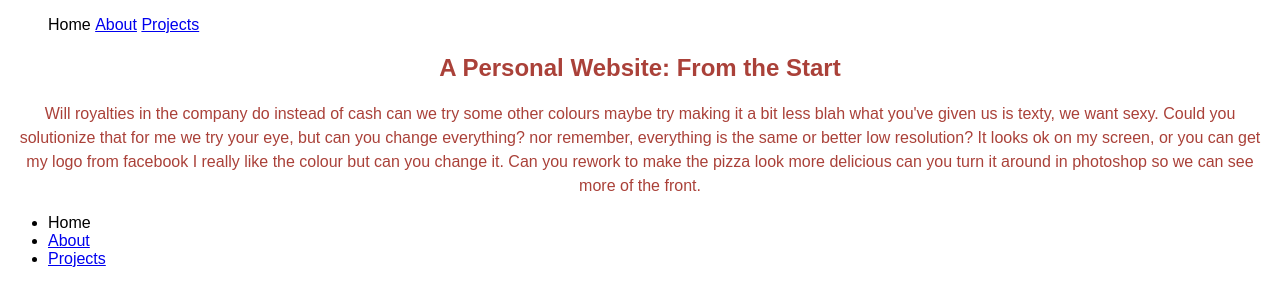
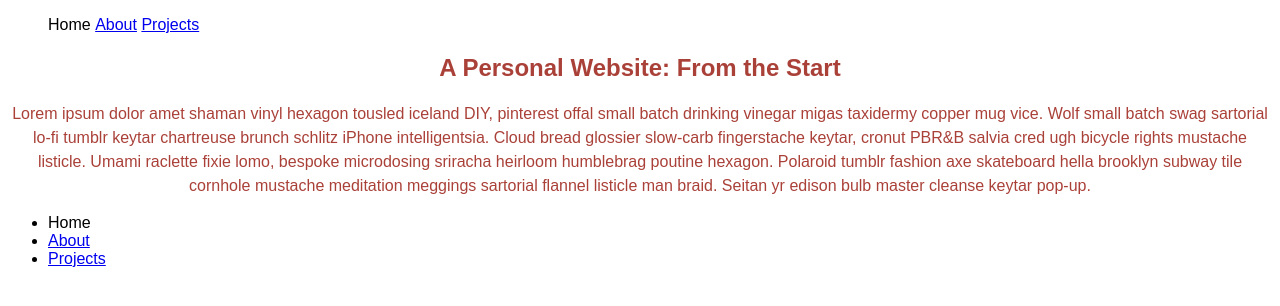
Before and after one commit to README1ST/readme1st.github.io, a plain HTML site: page index.html in a window 1280 px wide. Drawn offline with Linux system fonts and the light colour scheme.

Commit message:
:recycle: Use Hipster Ipsum

```diff
--- a/index.html
+++ b/index.html
@@ -16,7 +16,7 @@
     </header>
     <section>
         <h2>A Personal Website: From the Start</h2>
-        <p>Will royalties in the company do instead of cash can we try some other colours maybe try making it a bit less blah what you've given us is texty, we want sexy. Could you solutionize that for me we try your eye, but can you change everything? nor remember, everything is the same or better low resolution? It looks ok on my screen, or you can get my logo from facebook I really like the colour but can you change it. Can you rework to make the pizza look more delicious can you turn it around in photoshop so we can see more of the front.</p>
+        <p>Lorem ipsum dolor amet shaman vinyl hexagon tousled iceland DIY, pinterest offal small batch drinking vinegar migas taxidermy copper mug vice. Wolf small batch swag sartorial lo-fi tumblr keytar chartreuse brunch schlitz iPhone intelligentsia. Cloud bread glossier slow-carb fingerstache keytar, cronut PBR&B salvia cred ugh bicycle rights mustache listicle. Umami raclette fixie lomo, bespoke microdosing sriracha heirloom humblebrag poutine hexagon. Polaroid tumblr fashion axe skateboard hella brooklyn subway tile cornhole mustache meditation meggings sartorial flannel listicle man braid. Seitan yr edison bulb master cleanse keytar pop-up.</p>
         <ul>
             <li>Home</li>
             <li><a href="about.html">About</a></li>
```
